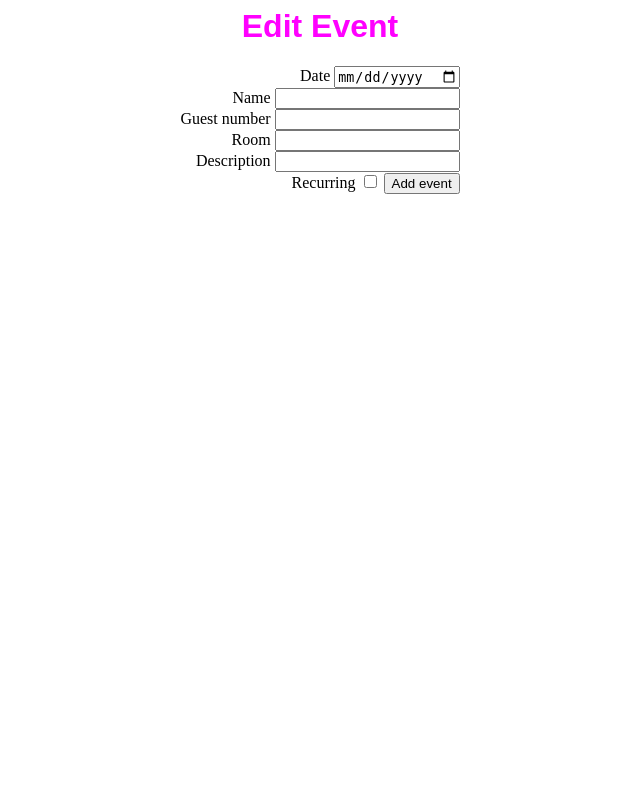
After one commit to Andrew-Lindsay42/Week3Day4Lab, a Flask app: template templates/edit.html in a window 1280 px wide. The commit adds this page. Shown: the whole page, without its empty margins (320-960 px from the left). Run offline with Flask 2, Linux system fonts and the light colour scheme; the template is opened without the code that fills it, so the values that code supplies are empty.

Commit message:
added an edit option

```diff
--- /dev/null
+++ b/templates/edit.html
@@ -0,0 +1,33 @@
+<html>
+    <head>
+        <title>Edit Event</title>
+        <link rel="stylesheet" href={{url_for('static', filename = '/index.css')}}>
+    </head>
+    <body>
+        <h1>Edit Event</h1>
+
+        <div id = "form">
+            <form action="/events/edit/submit/{{index}}" method="post">
+                <label for="date">Date</label>
+                <input type="date" name="date" id="date" value = "{{event.date}}">
+                <br>
+                <label for="name">Name</label>
+                <input type="text" name="name" id="name" value = "{{event.name}}">
+                <br>
+                <label for="number">Guest number</label>
+                <input type="number" name="number" id="number" value = "{{event.guest_number}}">
+                <br>
+                <label for="location">Room</label>
+                <input type="text" name="location" id="location" value = "{{event.room_location}}">
+                <br>
+                <label for="description">Description</label>
+                <input type="text" name="description" id="description" value = "{{event.description}}">
+                <br>
+                <label for="recurring">Recurring</label>
+                <input type="checkbox" name="recurring" id="recurring" value = "{{event.recurring}}">
+                <input type="submit" value="Add event">
+
+            </form>
+        </div>
+    </body>
+</html>
```
Also changed, not shown: controllers/controller.py (+20 -1 lines), templates/index.html (+8 -4 lines).
